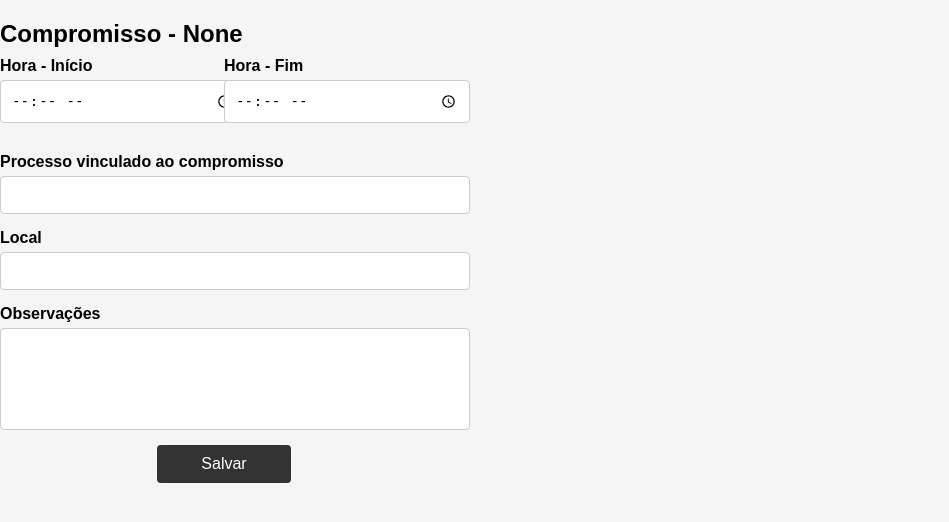
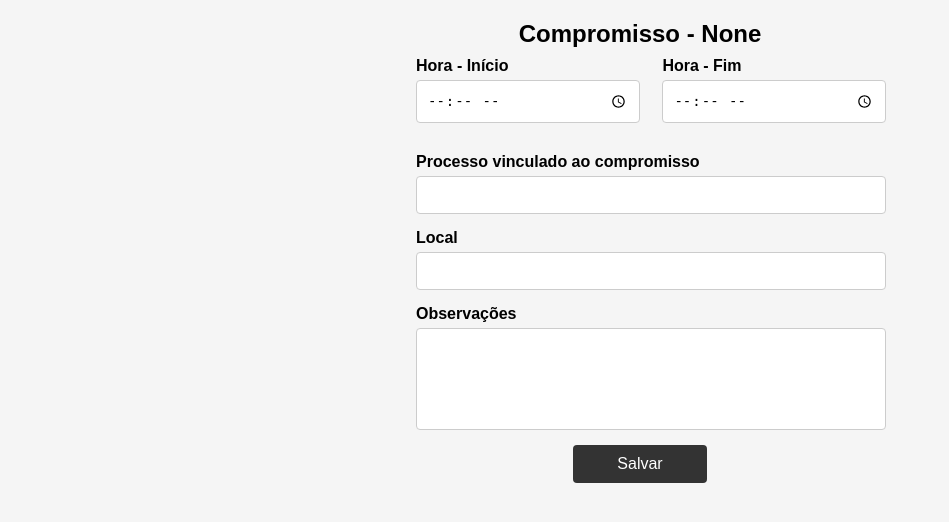
Before and after one commit to marcelomanchester/advocatus, a Django app: page /agenda/adicionar_compromisso in a window 1280 px wide. Shown: the part 71-593 px from the top of the page, without its empty margins (0-949 px from the left). Run offline with Django 5.2, Linux system fonts and the light colour scheme.

Commit message:
corrigindo o CSS

```diff
--- a/appointment_calendar/templates/appointment_calendar/add_commitment_page.html
+++ b/appointment_calendar/templates/appointment_calendar/add_commitment_page.html
@@ -8,7 +8,7 @@
 
 {% block 'body' %}
 {% include 'partials/navbar.html' %}
-
+<main>
     <section class="commitment-section">
         <h1 class="commitment-title">Compromisso - {{ selected_date }}</h1>
         <form class="commitment-form" action="{{ form_action }}" method="post">
@@ -38,4 +38,5 @@
             <button class="submit-button" type="submit">Salvar</button>
         </form>
     </section>
+</main>
 {% endblock 'body' %}
--- a/appointment_calendar/templates/appointment_calendar/calendar_page.html
+++ b/appointment_calendar/templates/appointment_calendar/calendar_page.html
@@ -17,7 +17,7 @@
 
 {% block 'body' %}
 {% include "partials/navbar.html" %}
-
+<main>
   <section>
     <h1>Selecione uma Data</h1>
     <form method="GET" action="{% url 'adicionar_compromisso' %}">
@@ -30,6 +30,8 @@
   <section class="commitment-info" id="commitments">
     <h1>Nenhum Compromisso</h1>
   </section>
+</main>
+
 
 <script src="https://cdn.jsdelivr.net/npm/flatpickr"></script>
 <script src="https://cdn.jsdelivr.net/npm/flatpickr/dist/l10n/pt.js"></script>
--- a/templates/static/appointment_calendar/css/add_commitment_page_styles.css
+++ b/templates/static/appointment_calendar/css/add_commitment_page_styles.css
@@ -1,3 +1,16 @@
+main {
+    display:flex;
+    flex-direction: row;
+    flex-wrap: wrap;
+    align-items: center;
+    justify-content: center;
+    width: 100vw;
+}
+
+h1 {
+    text-align: center;
+}
+
 .commitment-section {
     width: 35%;
 }
@@ -20,7 +33,7 @@
 .time-input-group {
     display: flex;
     flex-direction: column;
-    width: 100%;
+    width: 45%;
 }
 
 .time-label,
```
Also changed, not shown: templates/static/appointment_calendar/css/calendar_page_styles.css (+8 -1 lines). Lines whose indentation alone changed are shown as unchanged.
